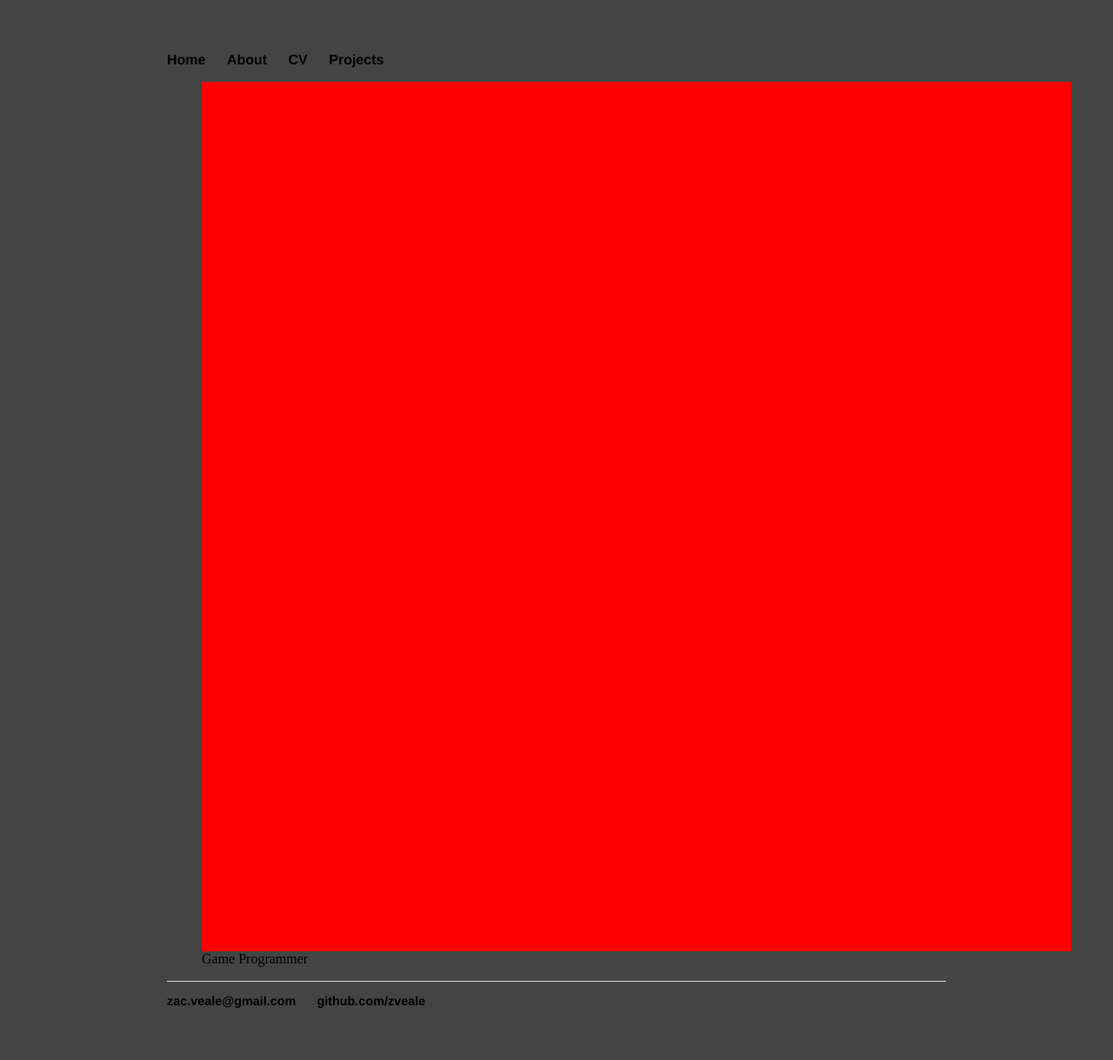
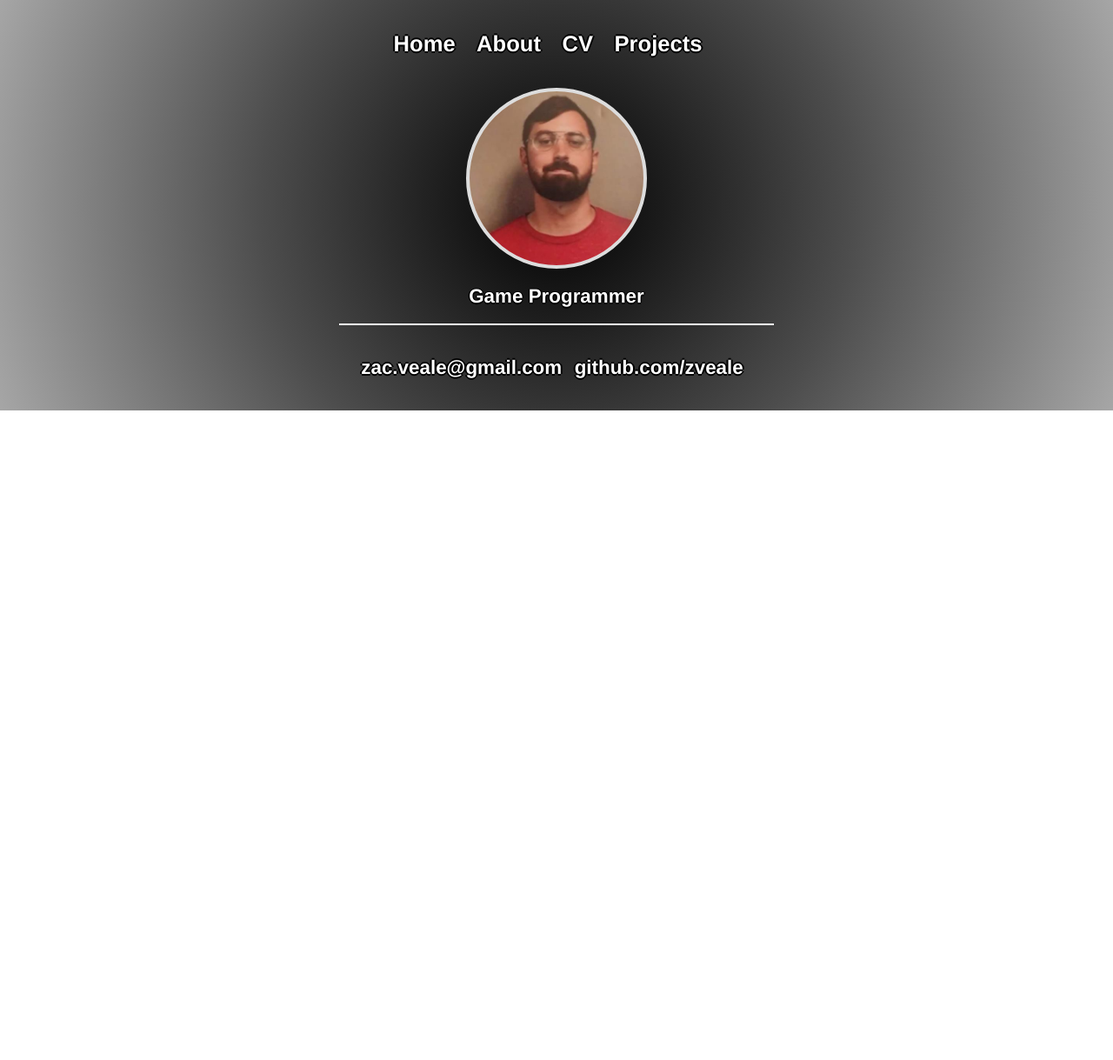
Before and after one commit to zveale/zveale.github.io, a Jekyll site: the page built from index.html, in a window 1280 px wide. Shown: the whole page at 87% size. Built offline with Jekyll 4.4.1, drawn with Linux system fonts in a browser that asks for light colours; after the commit the page ends 900 px from its top, so only the background shows below that.

Commit message:
making it pretty-ish

```diff
--- a/css/main.css
+++ b/css/main.css
@@ -1,41 +1,62 @@
 body {
-    background-color:#444;
-    margin: 60px auto;
-    width: 70%;
+    background-image: radial-gradient(circle, #000000, #4d4d4d, #a6a6a6);
+	background-repeat: no-repeat;
+    margin: auto;
+    max-width: 500px;
+	text-align: center;
 }
 
 .container .profilePhoto {
-	width: 1000px;
-	height: 1000px;
-	background: red;
+	width: 200px;
+	height: 200px;
+	background-image: url("/assets/ProfilePhoto.png");
 	background-size: 100%;
+	border: 4px solid #ddd;
+	border-radius: 50%;
+	margin: 0 auto;
 }
-.profilePhoto figure {
-	background: red;
-	margin: auto;
-}
-
-
 nav ul, footer ul {
     font-family:'Helvetica', 'Arial', 'Sans-Serif';
-    padding: 0px;
+    padding: 20px;
     list-style: none;
     font-weight: bold;
 }
-nav ul li, footer ul li {
+nav ul li {
     display: inline;
     margin-right: 20px;
+	font-size: 0.8em;
+	color: white;
+	text-shadow: -1px 0 black, 0 1px black, 1px 0 black, 0 -1px black;
+}
+footer ul li {
+    display: inline;
+    margin-right: 10px;
+	font-size: 0.7em;
+	color: white;
+	text-shadow: -1px 0 black, 0 1px black, 1px 0 black, 0 -1px black;
 }
 a {
     text-decoration: none;
     color: #000;
+	font-size: 2em;
+	color: white;
+	text-shadow: -2px 0 black, 0 2px black, 2px 0 black, 0 -2px black;
 }
 a:hover {
+	color: white;
     text-decoration: underline;
 }
 h1 {
-    font-size: 3em;
+    font-size: 2em;
     font-family:'Helvetica', 'Arial', 'Sans-Serif';
+	color: white;
+	text-shadow: -2px 0 black, 0 2px black, 2px 0 black, 0 -2px black;
+}
+h2 {
+    font-size: 1.4em;
+    font-family:'Helvetica', 'Arial', 'Sans-Serif';
+	color: white;
+	text-shadow: -1.5px 0 black, 0 1.5px black, 1.5px 0 black, 0 -1.5px black;
 }
 p {
     font-size: 0.9em;
@@ -43,15 +64,12 @@ p {
     color: #000;
 }
 footer {
-    border-top: 1px solid #d5d5d5;
-    font-size: 0.9em;
+    border-top: 2px solid #fff;
 }
-
 ul.posts {
     margin: 20px auto 40px;
     font-size: 1.2em;
 }
-
 ul.posts li {
     list-style: none;
 }
--- a/index.html
+++ b/index.html
@@ -3,8 +3,6 @@ layout: default
 title: Zachary Veale
 ---
 <div class="blurb">
-	<figure>
-		<div class="profilePhoto"></div>
-		<figcaption>Game Programmer</figcaption>
-	</figure>
+	<div class="profilePhoto"></div>
+	<h2>Game Programmer</h2>
 </div><!-- /.blurb -->
```
